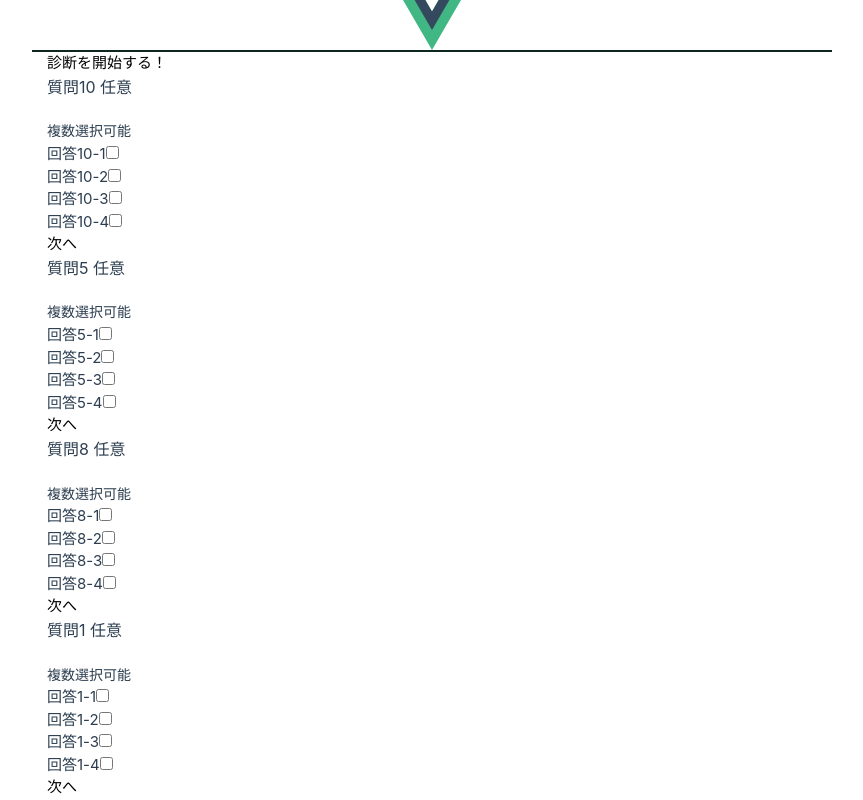
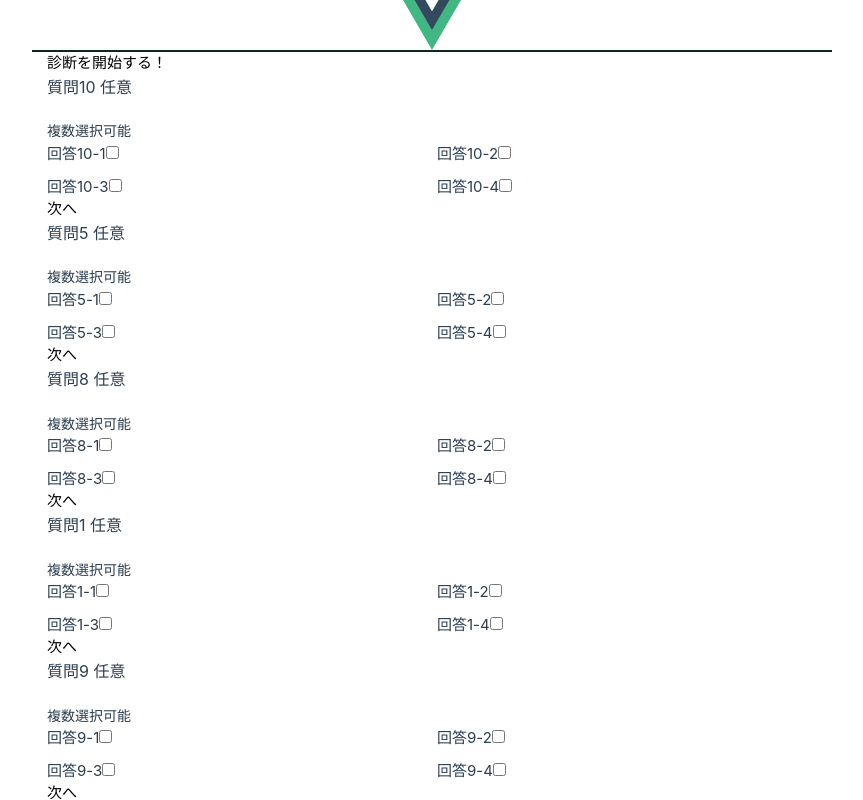
Before and after one commit to katsumi-watanabe/step_form, a Vue app: page / in a window 1280 px wide. Both pictures are taken after a click on the button "診断を開始する！". Shown: the top 800 px of the page, without its empty margins (208-1071 px from the left). Built offline with nearby package versions, Linux system fonts and the light colour scheme.

Commit message:
ボタン横にレイアウト

```diff
--- a/src/components/Contact2.vue
+++ b/src/components/Contact2.vue
@@ -15,10 +15,25 @@
           <i class="fas fa-asterisk tblue fa-fw" data-v-fca6c24c="">
           </i>複数選択可能</span>
         </p>
+        <div class="grid-container">
           <div v-for="answer in question.answer" :key="answer" data-v-fca6c24c="" class="selects">
-            <label :for="question.id + answer" data-v-fca6c24c="" class="select-button" :class="{  }">{{ answer }}</label>
-            <input :id="question.id + answer" data-v-fca6c24c="" type="checkbox" :name="question.id" :value="question.id + answer">
+            <label
+              :for="question.id + answer"
+              data-v-fca6c24c=""
+              class="select-button"
+              :class="{ selected: isSelect }"
+            >
+              {{ answer }}
+            </label>
+            <input
+              :id="question.id + answer"
+              data-v-fca6c24c=""
+              type="checkbox"
+              :name="question.id"
+              :value="question.id + answer"
+            >
           </div>
+        </div>
           <div data-v-fca6c24c="" class="btn_wrap">
             <button data-v-fca6c24c="" class="b-next">次へ</button>
           </div>
@@ -37,11 +52,13 @@ export default {
   data() {
     return {
       currentQuestions: [],
-      selectedAnswers: {} // 初期
+      selectedAnswers: {},
+      isSelect: false
     };
 
   },
   methods: {
+    // 質問選択
     showRandomQuestion() {
       const questionCounts = 5;
       const shuffledQuestions = questions.slice().sort(() => Math.random() - 0.5);
@@ -70,8 +87,17 @@ export default {
 .selects.sepa2 { */
   /* grid-template-columns: repeat(2,1fr); */
 /* } */
+.selects {
+  margin-top: 0;
+}
 .selects .select-button.selected[data-v-fca6c24c] {
-    color: #fff;
-    background: #41b883;
+  color: #fff;
+  background: #41b883;
+}
+
+.grid-container {
+  display: grid;
+  grid-template-columns: repeat(2, 1fr);
+  gap: 10px;
 }
 </style>
```
